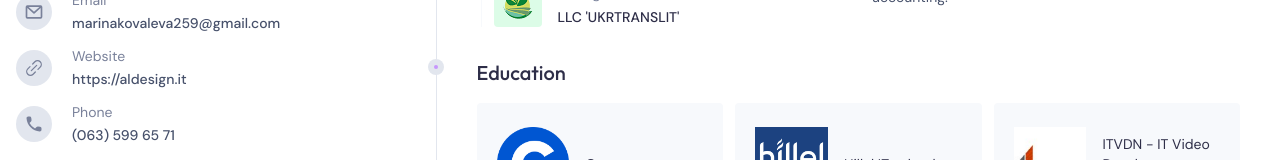
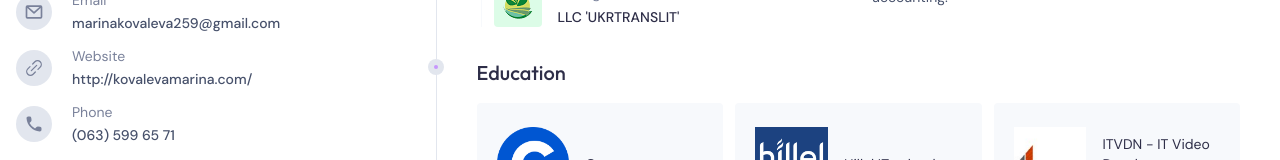
Before and after one commit to kovalevaMarina/cv-page, a React (Vite) app: page / in a window 1280 px wide. Shown: the part 601-761 px from the top of the page. Built offline with nearby package versions, Linux system fonts and the light colour scheme.

Commit message:
Change href for button download in about component and add link on website for contact component

```diff
--- a/src/components/About/About.jsx
+++ b/src/components/About/About.jsx
@@ -26,7 +26,7 @@ const About = () => {
       <div className="mb-5">
         <a
           className="block max-w-xs rounded-md border-2 border-floral py-3 px-4 text-center text-base tracking-wide text-fiord transition-transform hover:border-slate-400 hover:bg-gradient-to-r hover:from-floral hover:to-ultramarine-blue hover:text-azureish-white dark:text-crayola"
-          href="/CV_Junior_Frontend_Kovaleva.pdf"
+          href="./CV_Junior_Frontend_Kovaleva.pdf"
           target="_blank"
         >
           Download CV .pdf
--- a/src/components/Contacts/Contacts.jsx
+++ b/src/components/Contacts/Contacts.jsx
@@ -15,8 +15,8 @@ const contacts = [
 
   {
     title: "Website",
-    text: "https://aldesign.it",
-    linkHref: "https://aldesign.it",
+    text: "http://kovalevamarina.com/",
+    linkHref: "http://kovalevamarina.com/",
     icon: (
       <LinkSimple className="h-5 w-5 fill-waterloo dark:fill-azureish-white" />
     ),
```
